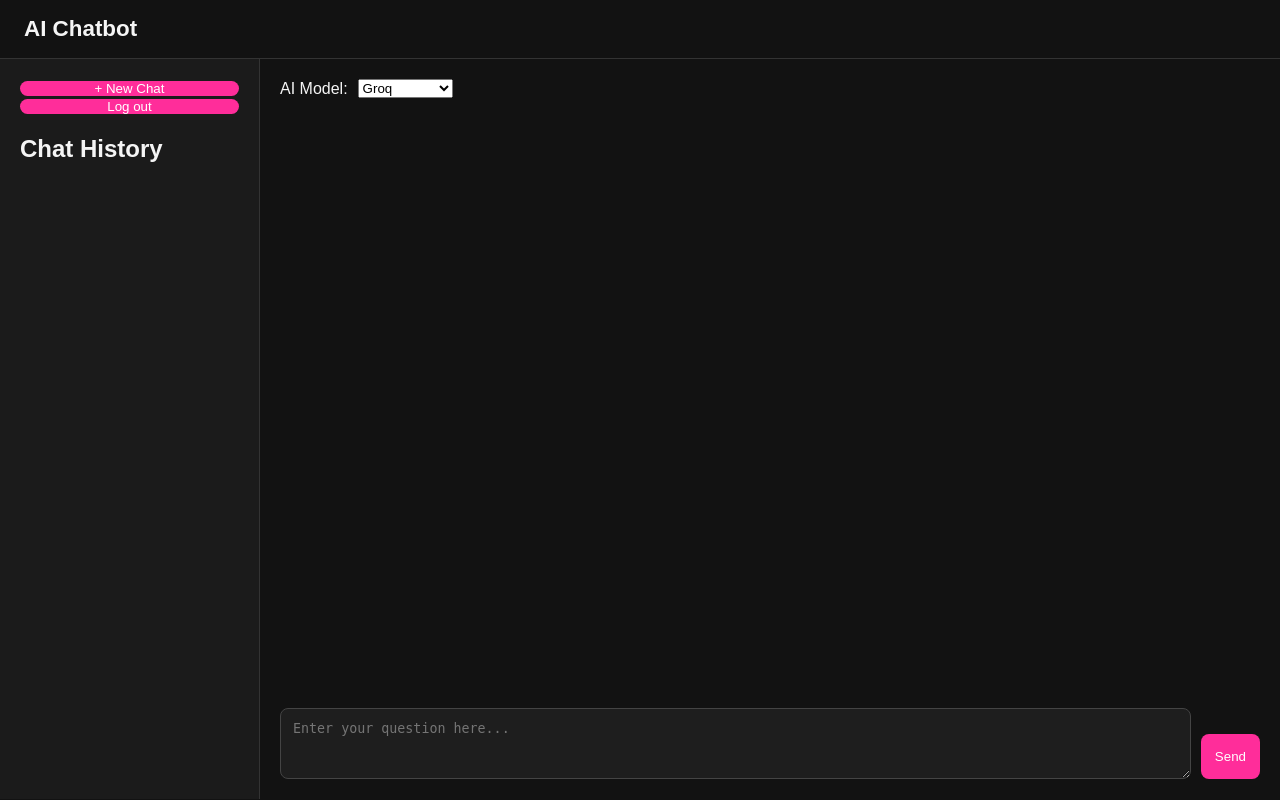
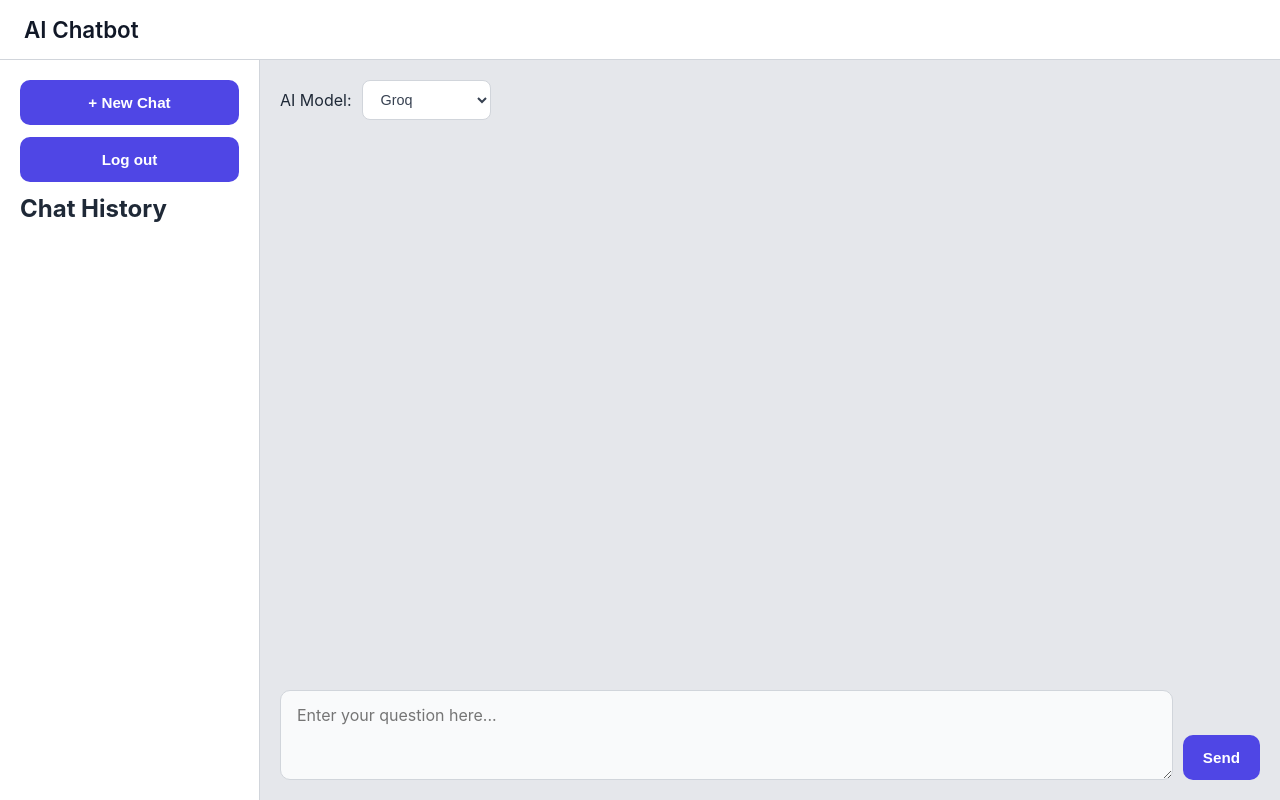
Before and after one commit to GbosiSophia/ai-chatbot, a Flask app: page /index in a window 1280 px wide. Run offline with Flask 3, Linux system fonts and the light colour scheme; some libraries are stand-ins or nearby versions.

Commit message:
Fixed user authentication and changed homepage color

```diff
--- a/static/app.js
+++ b/static/app.js
@@ -19,9 +19,10 @@ let activeChatId = null;
 //Currently authenticated user session
 let currentSession = null;
 
-//Authentication guard: Check if the user is authenticated, if not redirect to login page
 
+// Authentication guard: Check whether the user is authenticated
 async function requireAuth() {
+
     const { data, error } = await supabaseClient.auth.getSession();
 
     if (error || !data.session) {
@@ -34,6 +35,14 @@ async function requireAuth() {
     return currentSession;
 }
 
+// Listen for authentication changes
+supabaseClient.auth.onAuthStateChange((event, session) => {
+
+    if (event === "SIGNED_OUT") {
+        window.location.href = "/login";
+    }
+
+});
 
 //Create a new conversation in the database
 async function createNewChat() {
--- a/static/style.css
+++ b/static/style.css
@@ -1,4 +1,236 @@
 
+/* Global Styling */
+* {
+    box-sizing: border-box;
+    margin: 0;
+    padding: 0;
+}
+
+body {
+    font-family: -apple-system, BlinkMacSystemFont, "Segoe UI",
+                 Roboto, Helvetica, Arial, sans-serif;
+    background: #e5e7eb;
+    color: #1f2937;
+}
+
+/* Header */
+header {
+    padding: 16px 24px;
+    background: #ffffff;
+    border-bottom: 1px solid #d1d5db;
+}
+
+header h1 {
+    margin: 0;
+    font-size: 1.4rem;
+    font-weight: 600;
+    color: #111827;
+}
+
+/* Main Application Layout */
+#app-container {
+    display: flex;
+    min-height: calc(100vh - 60px);
+}
+
+/* Chat History Sidebar */
+#chat-history {
+    width: 260px;
+    flex-shrink: 0;
+    padding: 20px;
+    background: #ffffff;
+    border-right: 1px solid #d1d5db;
+}
+
+/* Buttons */
+#new-chat,
+#send-button,
+#logout-button {
+    padding: 14px 20px;
+    border: none;
+    border-radius: 10px;
+    font-size: 0.95rem;
+    font-weight: 600;
+    cursor: pointer;
+    transition: background 0.15s ease, transform 0.05s ease;
+}
+
+#new-chat,
+#logout-button {
+    width: 100%;
+    background: #4f46e5;
+    color: #ffffff;
+    margin-bottom: 12px;
+}
+
+#new-chat:hover:not(:disabled),
+#logout-button:hover:not(:disabled) {
+    background: #4338ca;
+}
+
+button:active:not(:disabled) {
+    transform: scale(0.98);
+}
+
+button:disabled {
+    background: #a5b4fc;
+    cursor: not-allowed;
+}
+
+/* Chat History List */
+#chat-list {
+    list-style: none;
+    padding: 0;
+}
+
+#chat-list li {
+    margin: 8px 0;
+}
+
+#chat-list button {
+    width: 100%;
+    padding: 12px;
+    border: none;
+    border-radius: 8px;
+    background: transparent;
+    color: #374151;
+    text-align: left;
+    cursor: pointer;
+    overflow-wrap: anywhere;
+    font-size: 0.9rem;
+    transition: background 0.15s ease;
+}
+
+#chat-list button:hover,
+#chat-list button.active-chat {
+    background: #eef2ff;
+    color: #4338ca;
+}
+
+/* Main Chat Area */
+#chat-container {
+    flex: 1;
+    min-width: 0;
+    display: flex;
+    flex-direction: column;
+    padding: 20px;
+}
+
+/* Chat Toolbar */
+#chat-toolbar {
+    display: flex;
+    align-items: center;
+    gap: 10px;
+}
+
+/* Chat Box */
+#chat-box {
+    flex: 1;
+    min-height: 300px;
+    padding: 20px 0;
+}
+
+/* Messages */
+.message {
+    max-width: 85%;
+    margin: 12px 0;
+    padding: 14px 16px;
+    border-radius: 12px;
+    overflow-wrap: anywhere;
+    line-height: 1.6;
+}
+
+.message.user {
+    margin-left: auto;
+    background: #e0e7ff;
+    color: #312e81;
+}
+
+.message.assistant {
+    margin-right: auto;
+    background: #ffffff;
+    color: #1f2937;
+    border: 1px solid #e5e7eb;
+}
+
+/* Message Input Area */
+#input-container {
+    display: flex;
+    gap: 10px;
+    align-items: flex-end;
+}
+
+#user-input {
+    flex: 1;
+    resize: vertical;
+    padding: 14px 16px;
+    border-radius: 10px;
+    border: 1px solid #d1d5db;
+    background: #f9fafb;
+    color: #111827;
+    font-family: inherit;
+    font-size: 1rem;
+    outline: none;
+    transition: border-color 0.15s ease, box-shadow 0.15s ease;
+}
+
+#user-input:focus {
+    border-color: #6366f1;
+    background: #ffffff;
+    box-shadow: 0 0 0 3px rgba(99, 102, 241, 0.15);
+}
+
+/* Send Button */
+#send-button {
+    background: #4f46e5;
+    color: #ffffff;
+}
+
+#send-button:hover:not(:disabled) {
+    background: #4338ca;
+}
+
+/* Model Selector */
+#model-select {
+    padding: 10px 14px;
+    border: 1px solid #d1d5db;
+    border-radius: 8px;
+    background: #ffffff;
+    color: #374151;
+    font-size: 0.9rem;
+    outline: none;
+    cursor: pointer;
+}
+
+#model-select:focus {
+    border-color: #6366f1;
+}
+
+/* Responsive Design */
+@media (max-width: 650px) {
+    #app-container {
+        flex-direction: column;
+    }
+
+    #chat-history {
+        width: 100%;
+        border-right: none;
+        border-bottom: 1px solid #d1d5db;
+    }
+
+    #chat-container {
+        padding: 14px;
+    }
+
+    .message {
+        max-width: 95%;
+    }
+}
+
+
+
+/*Dark and neon pink mode*/
+/*
 * {
     box-sizing: border-box;
 }
@@ -147,4 +379,4 @@ header h1 {
     #chat-container {
         padding: 14px;
     }
-}
+} */
--- a/templates/index.html
+++ b/templates/index.html
@@ -1,4 +1,3 @@
-
 <!DOCTYPE html>
 <html lang="en">
 <head>
```
Also changed, not shown: templates/login.html (+17 -45 lines), README.md.
